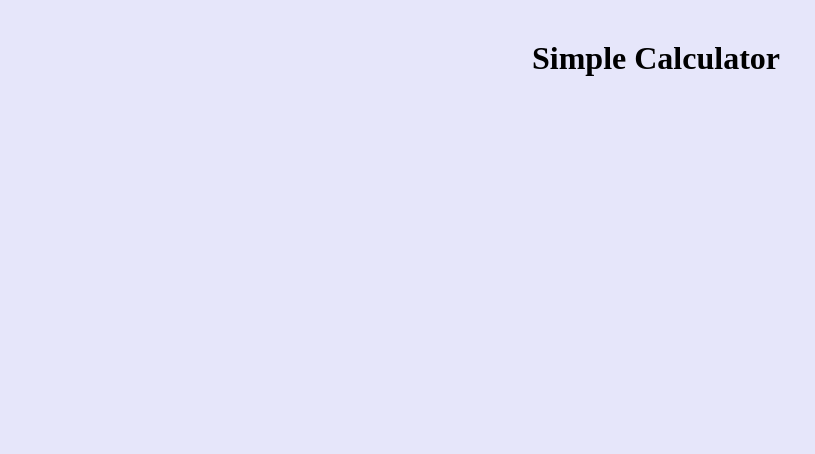
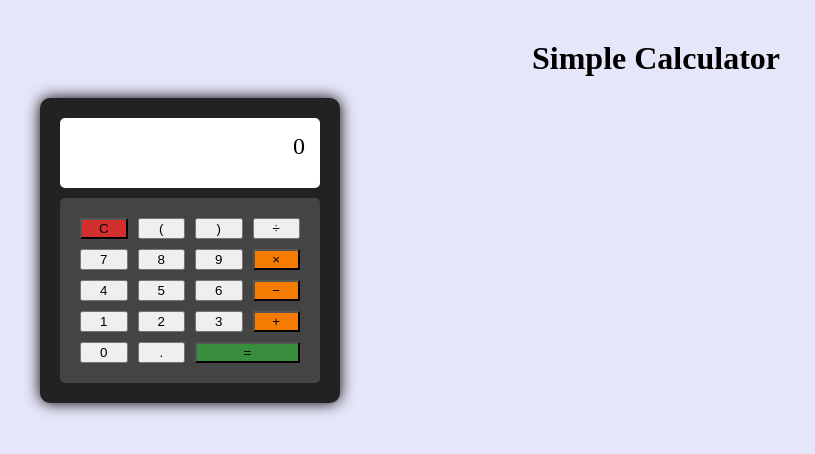
Before and after one commit to Tasmiya2110/Python, a plain HTML site: page calcu.html in a window 1280 px wide. Shown: the whole page, without its empty margins (0-815 px from the left). Drawn offline with Linux system fonts and the light colour scheme.

Commit message:
Add files via upload

```diff
--- a/calcu.html
+++ b/calcu.html
@@ -9,6 +9,58 @@
 
 <body class="p2">
     <h1>Simple Calculator</h1>
+    <div class="calculator">
+        <div id="display" class="display">0</div>
+        <div class="buttons butt">
+            <button onclick="clearDisplay()" class="clear">C</button>
+            <button onclick="appendValue('(')">(</button>
+            <button onclick="appendValue(')')">)</button>
+            <button onclick="appendValue('/')">÷</button>
+
+            <button onclick="appendValue('7')">7</button>
+            <button onclick="appendValue('8')">8</button>
+            <button onclick="appendValue('9')">9</button>
+            <button onclick="appendValue('*')" class="operator">×</button>
+
+            <button onclick="appendValue('4')">4</button>
+            <button onclick="appendValue('5')">5</button>
+            <button onclick="appendValue('6')">6</button>
+            <button onclick="appendValue('-')" class="operator">−</button>
+
+            <button onclick="appendValue('1')">1</button>
+            <button onclick="appendValue('2')">2</button>
+            <button onclick="appendValue('3')">3</button>
+            <button onclick="appendValue('+')" class="operator">+</button>
+
+            <button onclick="appendValue('0')">0</button>
+            <button onclick="appendValue('.')">.</button>
+            <button onclick="calculate()" class="equal">=</button>
+        </div>
+    </div>
+
+    <script>
+        const display = document.getElementById("display");
+
+        function appendValue(value) {
+            if (display.innerText === "0") {
+                display.innerText = value;
+            } else {
+                display.innerText += value;
+            }
+        }
+
+        function clearDisplay() {
+            display.innerText = "0";
+        }
+
+        function calculate() {
+            try {
+                display.innerText = eval(display.innerText);
+            } catch {
+                display.innerText = "Error";
+            }
+        }
+    </script>
 </body>
 
 </html>
--- a/style.css
+++ b/style.css
@@ -48,6 +48,8 @@
         body {
             margin-top: 40px;
             margin-left: 40px;
+            justify-content: center;
+            align-items: center;
         }
 
         h2 {
@@ -173,3 +175,67 @@
             height: 300px;
             margin-bottom: 15px;
         }
+
+        .calculator {
+      background: #222;
+      padding: 20px;
+      border-radius: 10px;
+      box-shadow: 0 0 15px #000;
+      width: 260px;
+    }
+
+    .display {
+      background: #fff;
+      padding: 15px;
+      font-size: 24px;
+      border-radius: 5px;
+      text-align: right;
+      margin-bottom: 10px;
+      height: 40px;
+      overflow: hidden;
+    }
+
+    .buttons {
+      display: grid;
+      grid-template-columns: repeat(4, 1fr);
+      gap: 10px;
+    }
+
+    .butt {
+      padding: 20px;
+      font-size: 18px;
+      border: none;
+      border-radius: 5px;
+      background: #444;
+      color: #fff;
+      cursor: pointer;
+    }
+
+    .butt:hover {
+      background: #555;
+    }
+
+    .operator {
+      background-color: #f57c00;
+    }
+
+    .operator:hover {
+      background-color: #fb8c00;
+    }
+
+    .equal {
+      background-color: #388e3c;
+      grid-column: span 2;
+    }
+
+    .equal:hover {
+      background-color: #43a047;
+    }
+
+    .clear {
+      background-color: #d32f2f;
+    }
+
+    .clear:hover {
+      background-color: #e53935;
+    }
```
Also changed, not shown: test.html (added, +73 -0 lines).
